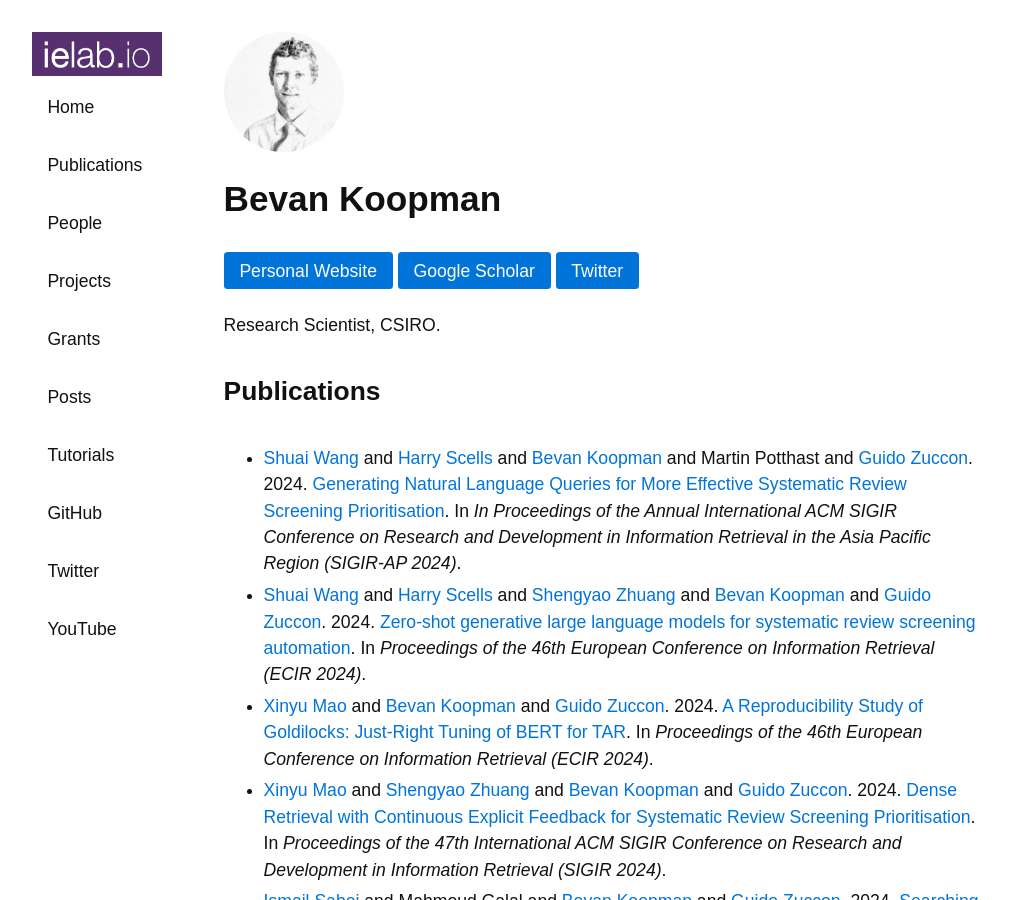
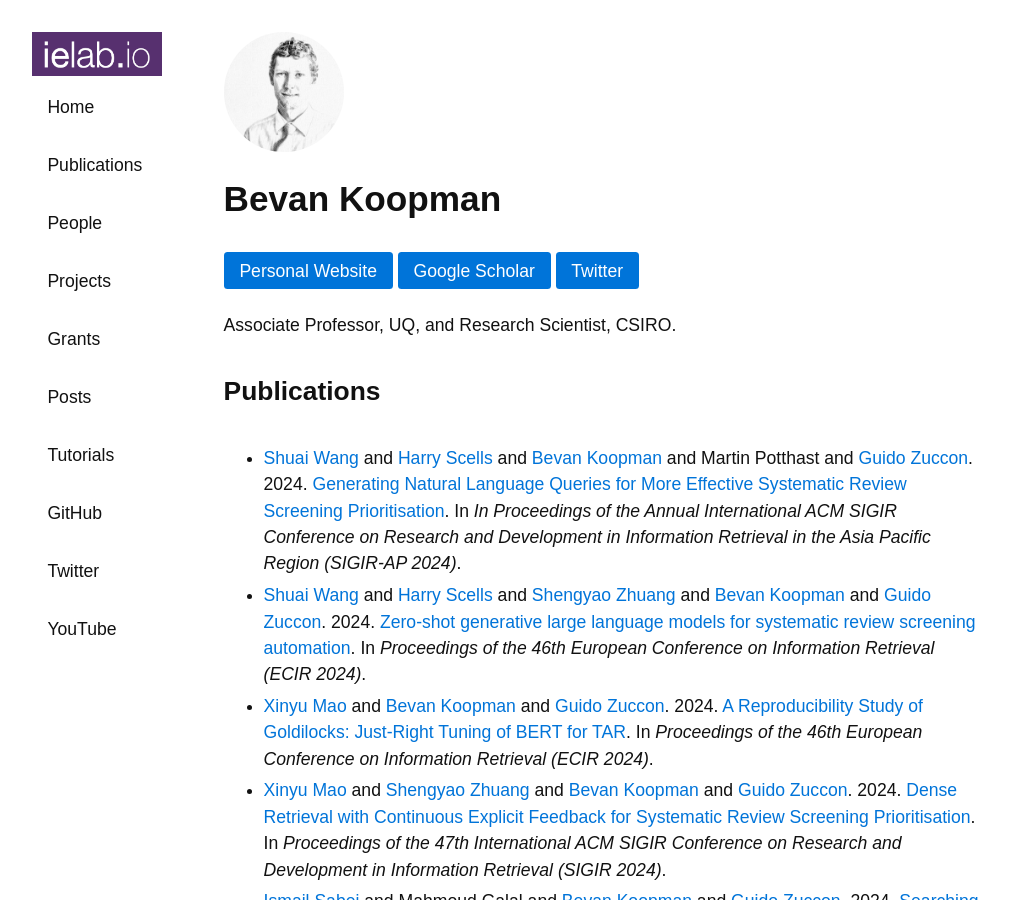
Before and after one commit to ielab/ielab.github.io, a Jekyll site: the page built from _people/bevan-koopman.md, in a window 1280 px wide and 900 px high. Shown: the whole window, without its empty margins (139-1148 px from the left). Built offline with Jekyll 4.4.1, drawn with Linux system fonts in a browser that asks for light colours.

Commit message:
Update bevan-koopman.md

```diff
--- a/_people/bevan-koopman.md
+++ b/_people/bevan-koopman.md
@@ -5,6 +5,6 @@ github:
 website: http://koopman.id.au/
 image: /images/bevan_koopman-sketch.jpg
 scholar: //scholar.google.com.au/citations?user=twCn-tYAAAAJ&hl=en
-role: external
-description: Research Scientist, CSIRO.
+role: [staff, external]
+description: Associate Professor, UQ, and Research Scientist, CSIRO.
 ---
```
